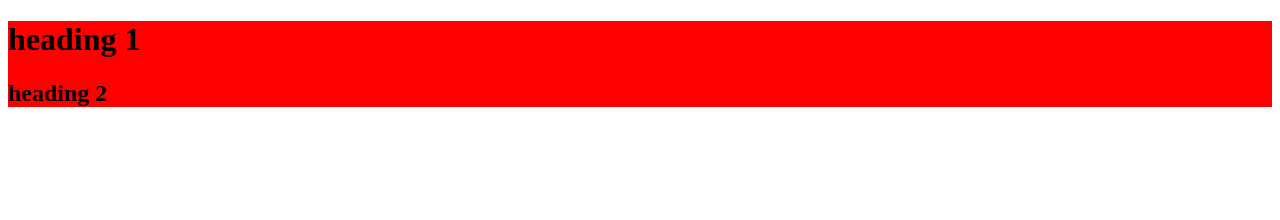
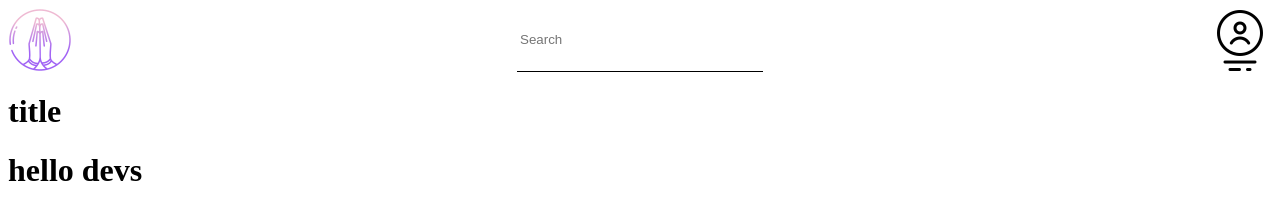
Before and after one commit to shreydd/namaste-react, a React app: page / in a window 1280 px wide. Built offline with nearby package versions, Linux system fonts and the light colour scheme.

Commit message:
lesson-3

```diff
--- a/App.js
+++ b/App.js
@@ -1,27 +1,39 @@
 import React from "react";
-import ReactDOM from "react-dom";
+import ReactDOM from "react-dom/client";
+import Logo from "./assets/images/icons8-namaste-64.png";
+import UserIcon from "./assets/images/icons8-name-64.png"
 
-const heading = React.createElement("h1",
-    {
-        id: "title"
-    },
-    "heading 1"
+
+const Title  = (
+	<h1> title </h1>
 );
 
-const heading2 = React.createElement("h2",
-    {
-        id: "title-2"
-    },
-    "heading 2"
-);
+const TitleFunc = (props) => {
+    return (
+        <h1>{props.title}</h1>
+    )
+}
 
-const container = React.createElement("div",
-    {
-        id: "container"
-    },
-    [heading, heading2]
-);
+const Header = () => {
+    return (
+        <nav className="navbar">
+            <img src={Logo} />
+            <input type="text" placeholder="Search" className="search-bar"></input>
+            <img src={UserIcon} />
+        </nav>
+    )
+}
+
+const MainComponent = () => {
+	return (
+		<div>
+            <Header/>
+            {Title}
+			<TitleFunc title="hello devs"/>
+		</div>
+	);
+};
 
 const root = ReactDOM.createRoot(document.getElementById("root"));
 
-root.render(container)
+root.render(<MainComponent/>)
--- a/index.css
+++ b/index.css
@@ -1,3 +1,20 @@
 #container {
-    background-color: red;;
+    background-color: red;
 }
+
+.navbar {
+    display: flex;
+    justify-content: space-between;
+}
+
+.search-bar {
+    border: none;
+    border-bottom: 1px solid black;
+    width: 15rem;
+    padding: .2rem;
+}
+
+.search-bar:focus {
+    color: black;
+    outline: black;
+}
--- a/package.json
+++ b/package.json
@@ -23,6 +23,8 @@
     "react-dom": "^18.2.0"
   },
   "devDependencies": {
+    "@babel/core": "^7.20.12",
+    "babel-plugin-transform-remove-console": "^6.9.4",
     "parcel": "^2.8.2",
     "process": "^0.11.10"
   },
```
Also changed, not shown: .babelrc (added), assets/images/icons8-namaste-64.png (added), assets/images/icons8-name-64.png (added), readme.md, 1 other file.
